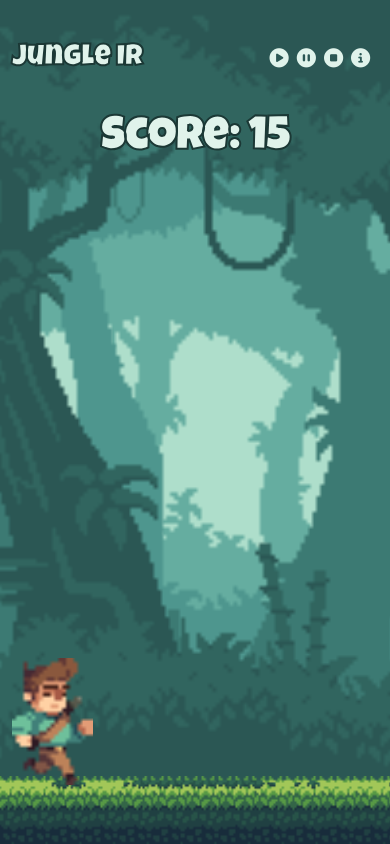
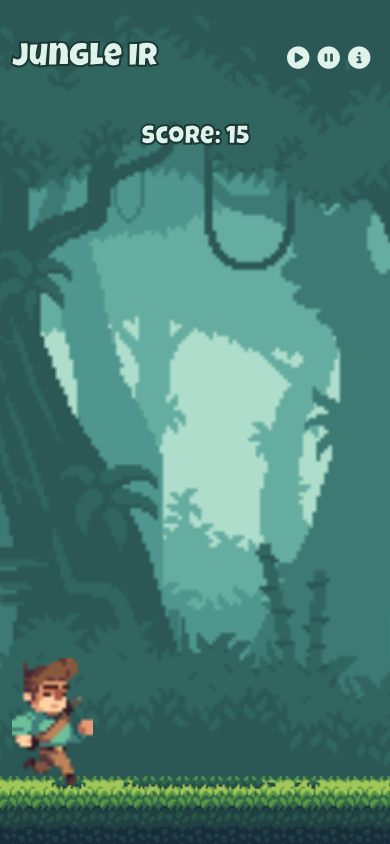
Before and after one commit to didifive/jungle-game-react, a React (Create React App) app: page / in a window 390 px wide. Built offline with nearby package versions, Linux system fonts and the light colour scheme.

Commit message:
improves responsiveness

```diff
--- a/src/components/Header/index.js
+++ b/src/components/Header/index.js
@@ -9,7 +9,6 @@ export const Header = () => {
       <nav>
         <span><i className="fas fa-play-circle"></i></span>
         <span><i className="fas fa-pause-circle"></i></span>
-        <span><i className="fas fa-stop-circle"></i></span>
         <span><i className="fas fa-info-circle"></i></span>
       </nav>
     </HeaderStyled>
--- a/src/components/Header/styled.js
+++ b/src/components/Header/styled.js
@@ -1,37 +1,38 @@
 import styled from "styled-components";
 
-export const HeaderStyled = styled.div`
+export const HeaderStyled = styled.header`
   display: flex;
   flex-direction: row;
   align-items: center;
   justify-content: space-between;
   position: absolute;
+  left: 3vw;
   top: 3vh;
-  left: 3vw;
+  height: 8vh;
   width: 94vw;
-  height: 8vh;
   z-index: 0;
 
   h1 {
-    margin: 0px;
-    padding: 0px;
+    border: 0px;
     color: #e0f3eb;
-    border: 0px;
     font-size: 5em;
     font-family: 'Luckiest Guy', 'Helvetica Neue', Helvetica, Arial, sans-serif;
+    margin: 0px;
+    margin-right: 30px;
+    padding: 0px;
     -webkit-text-stroke-width: 2px;
     -webkit-text-stroke-color: #1B3835;
-    margin-right: 30px;
+
   }
 
   nav span {
     color: #e0f3eb;
+    font-size: 3em;
     margin-right: 10px;
-    font-size: 3em;
 
     &:hover {
+      color: #7ccfaf;
       cursor: pointer;
-      color: #7ccfaf;
     }
   }
 
@@ -60,7 +61,19 @@ export const HeaderStyled = styled.div`
 
   @media screen and (max-width:418px){
     h1 {
-      font-size: 1.8em;
+      font-size: 2em;
+      margin-right: 12px;
+    }
+
+    nav span {
+      font-size: 1.4em;
+      margin-right: 8px;
+    }
+  }
+
+  @media screen and (max-width:360px){
+    h1 {
+      font-size: 1.5em;
       margin-right: 12px;
     }
 
--- a/src/components/Score/styled.js
+++ b/src/components/Score/styled.js
@@ -23,21 +23,21 @@ export const ScoreStyled = styled.div`
     -webkit-text-stroke-color: #1B3835;
   }
 
-  @media screen and (max-width:418px){
+  @media screen and (max-width:1199px){
     h2 {
-      font-size: 1.5em;
+      font-size: 2.8em;
     }
   }
 
   @media screen and (max-width:767.98px){
     h2 {
-      font-size: 1.8em;
+      font-size: 2.2em;
     }
   }
 
-  @media screen and (max-width:1199px){
+  @media screen and (max-width:418px){
     h2 {
-      font-size: 2.8em;
+      font-size: 1.6em;
     }
   }
 `;
```
Also changed, not shown: 1 other file (tests, documents, lock files or other folders).
